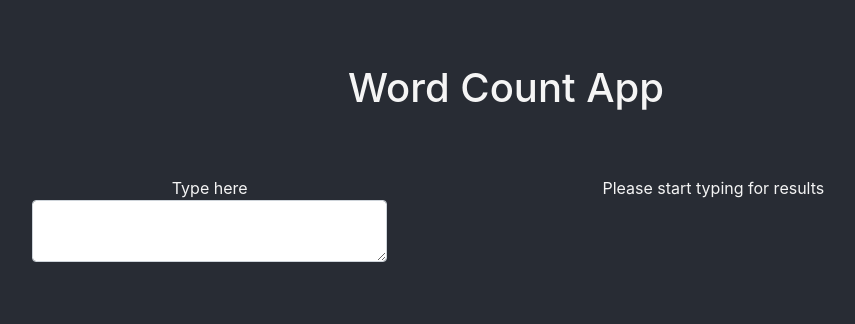
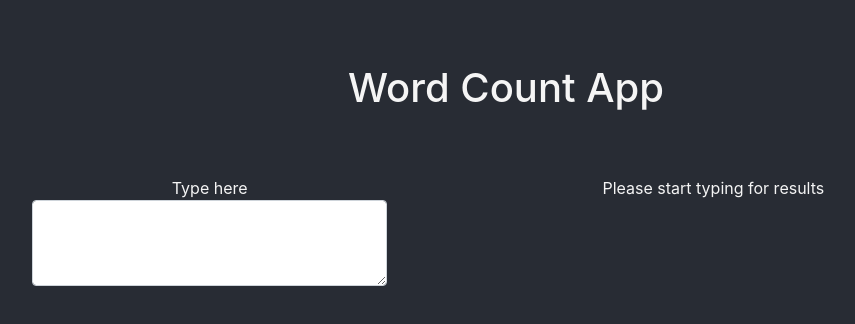
Before and after one commit to FranMackinlay/word-count-app, a React (Create React App) app: page / in a window 1280 px wide. Shown: the top 324 px of the page, without its empty margins (134-989 px from the left). Built offline with nearby package versions, Linux system fonts and the light colour scheme.

Commit message:
FIX, textarea height

```diff
--- a/src/index.css
+++ b/src/index.css
@@ -17,3 +17,7 @@ code {
 table {
   color: whitesmoke !important;
 }
+
+textarea {
+  height: 100%;
+}
```
